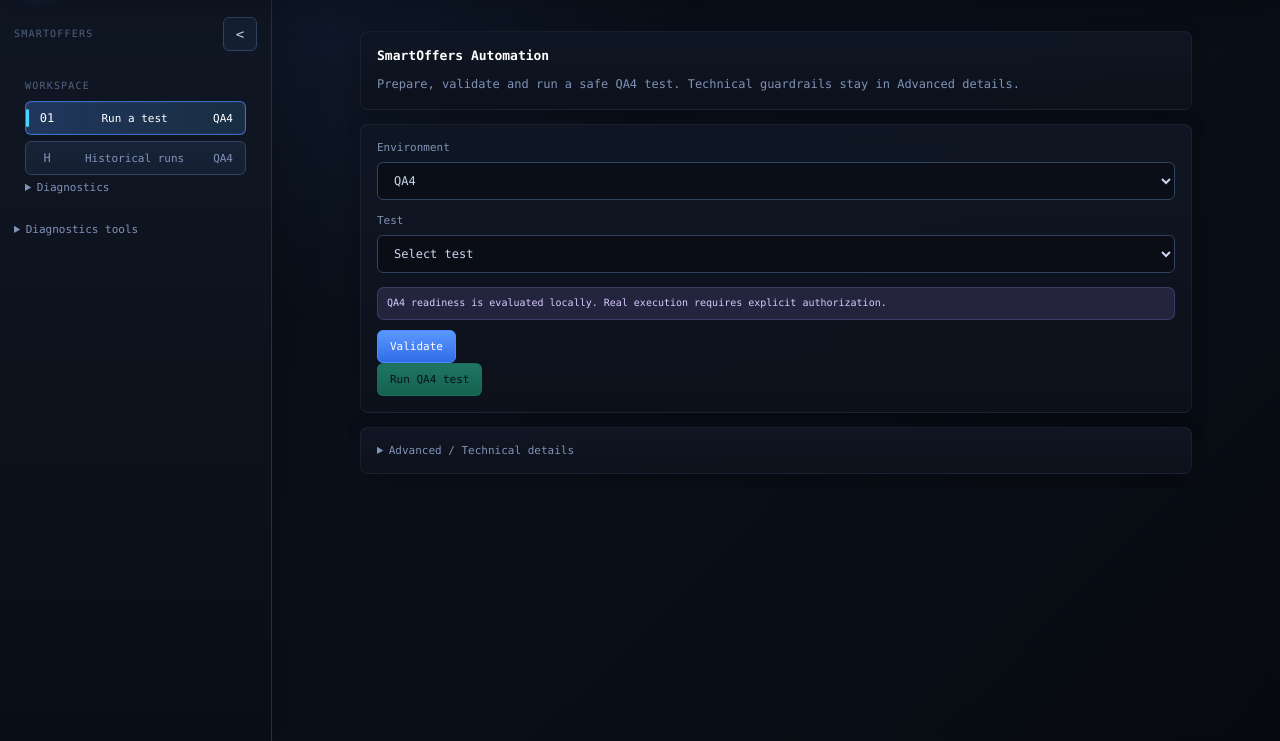
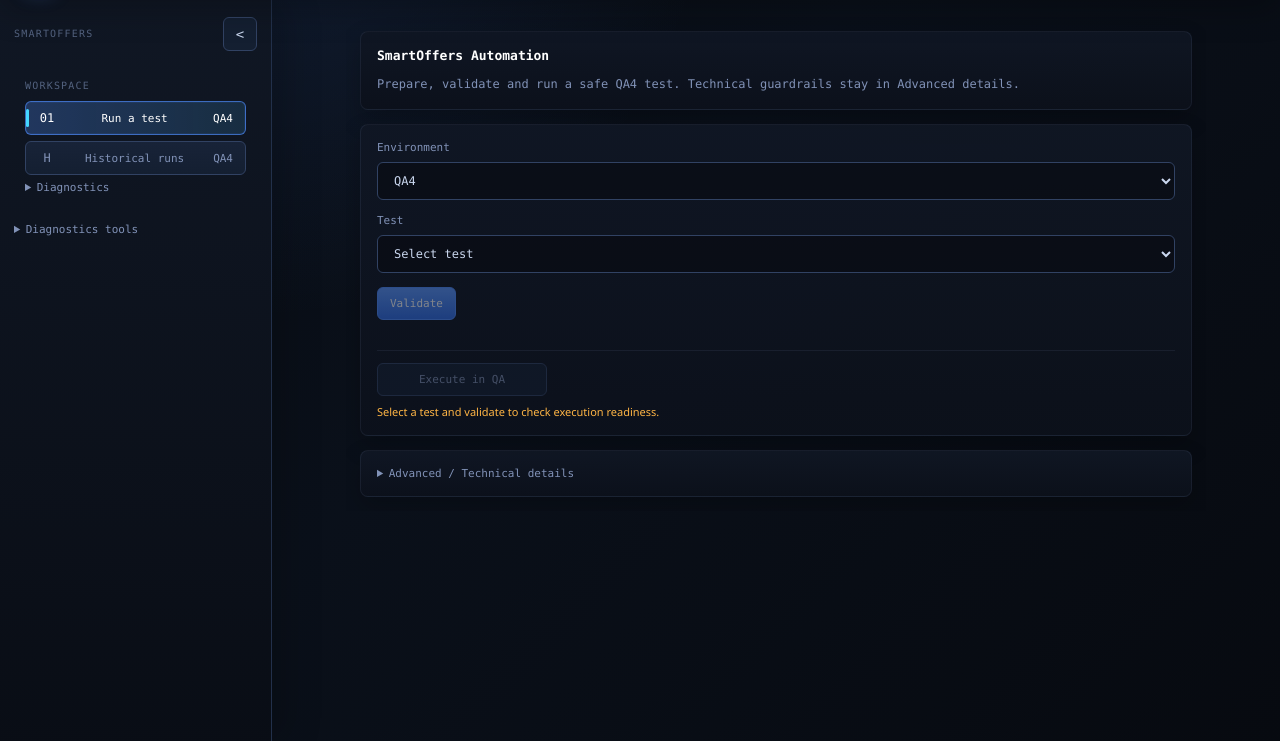
Before and after one commit to 1enzo1/SmartOffers_Automation_Driven, a Flask app: page / in a window 1280 px wide. Shown: the part 59-800 px from the top of the page. Run offline with Flask 3, Linux system fonts and the light colour scheme; data that the repository does not hold is empty.

Commit message:
feat(frontend): simplify QA-first product workflow

```diff
--- a/templates/index.html
+++ b/templates/index.html
@@ -302,6 +302,12 @@ button:disabled {
     box-shadow: none;
 }
 
+button.success:disabled {
+    background: var(--surface-2);
+    border-color: var(--border-strong);
+    color: var(--muted);
+}
+
 .tab-button {
     width: 100%;
     display: flex;
@@ -1019,6 +1025,82 @@ select.runner-select {
     border-color: var(--border-soft);
     background: rgba(7,10,16,.38);
     color: var(--muted);
+}
+
+.product-overview {
+    margin: 4px 0 18px;
+    padding: 13px 14px;
+    border: 1px solid var(--border-soft);
+    border-radius: 8px;
+    background: linear-gradient(135deg, rgba(79,140,255,.09), rgba(20,31,49,.55));
+}
+
+.product-overview .suite-note {
+    margin: 0;
+    border: 0;
+    padding: 0;
+    background: transparent;
+    color: var(--text);
+    font-family: var(--sans);
+    font-size: 13px;
+}
+
+.product-overview .product-mode-note {
+    margin-top: 8px;
+    color: var(--muted);
+    font-size: 11px;
+}
+
+.readiness-summary {
+    display: grid;
+    grid-template-columns: repeat(3, minmax(0, 1fr));
+    gap: 8px;
+    margin: 16px 0 12px;
+}
+
+.readiness-item {
+    padding: 10px 11px;
+    border: 1px solid var(--border-soft);
+    border-radius: 7px;
+    background: rgba(20,31,49,.58);
+}
+
+.readiness-item .k {
+    color: var(--muted-2);
+    font-family: var(--mono);
+    font-size: 10px;
+    text-transform: uppercase;
+    letter-spacing: .06em;
+}
+
+.readiness-item .v {
+    margin-top: 5px;
+    color: var(--text-strong);
+    font-size: 13px;
+    font-weight: 700;
+}
+
+.readiness-item.required .v { color: var(--warn); }
+.readiness-item.info .v { color: var(--muted); }
+
+.product-execute-note {
+    margin: 8px 0 0;
+    color: var(--warn);
+    font-size: 11px;
+}
+
+.product-execute-note.ready { color: var(--good); }
+
+.product-execute-row {
+    margin-top: 14px;
+    padding-top: 12px;
+    border-top: 1px solid var(--border-soft);
+}
+
+.product-execute-row button { min-width: 170px; }
+
+@media (max-width: 720px) {
+    .readiness-summary { grid-template-columns: 1fr; }
 }
 
 .product-result-status.status-pass { color: var(--good); }
@@ -1784,11 +1866,21 @@ pre {
         <div class="card">
             <div class="field"><label for="productEnvironment">Environment</label><select id="productEnvironment"><option value="QA4">QA4</option></select></div>
             <div class="field"><label for="productTest">Test</label><select id="productTest" onchange="resetProductValidation()"><option value="">Select test</option></select></div>
-            <div id="productCatalogSummary" class="suite-note" hidden></div>
-            <p class="suite-note" id="productModeNotice">QA4 readiness is evaluated locally. Real execution requires explicit authorization.</p>
-            <button class="primary" id="productValidate" type="button" onclick="validateProductTest()">Validate</button>
-            <div id="productChecks" class="check-grid" hidden></div>
-            <button class="success" id="productExecute" type="button" onclick="executeProductTest()" disabled>Run QA4 test</button>
+            <div class="product-overview" id="productOverview" hidden>
+                <div id="productCatalogSummary" class="suite-note"></div>
+                <div class="product-mode-note" id="productModeNotice">QA4 readiness is evaluated locally. Real execution requires explicit authorization.</div>
+            </div>
+            <button class="primary" id="productValidate" type="button" onclick="validateProductTest()" disabled>Validate</button>
+            <div id="productReadinessSummary" class="readiness-summary" hidden></div>
+            <details id="productTechnicalReadiness" class="technical-readiness" hidden>
+                <summary>Technical readiness details</summary>
+                <div id="productChecks" class="check-grid" hidden></div>
+            </details>
+            <div class="product-execute-row">
+                <button class="success" id="productExecute" type="button" onclick="executeProductTest()" disabled>Execute in QA</button>
+                <!-- Backward-compatible label marker for existing UI contract tests: disabled>Run QA4 test -->
+                <div id="productExecuteNote" class="product-execute-note">Select a test and validate to check execution readiness.</div>
+            </div>
         </div>
         <div class="card" id="productResult" hidden><h2>Test result</h2><div id="productResultBody" class="summary"></div><div id="productEvidence" class="suite-note" hidden></div><button class="secondary" id="productViewEvidence" type="button" hidden onclick="viewProductEvidence()">View evidence</button><pre id="productEvidenceDetails" class="suite-note" hidden></pre><details id="productTechnicalDetails" class="suite-note" hidden><summary>Advanced / Technical details</summary><pre id="productContractPreview"></pre></details></div>
         <details class="card" id="controlledEvidence"><summary class="field-label">Historical controlled evidence</summary><p class="subtitle">Separate from the current run. Only persisted, sanitized controlled records appear here.</p><div id="controlledEvidenceList" class="suite-note">Loading evidence availability…</div><details id="controlledEvidenceDetails" class="suite-note" hidden><summary>View sanitized JSON</summary><pre id="controlledEvidenceJson"></pre></details></details>
@@ -3401,13 +3493,19 @@ async function loadProductCatalog(){
         const response = await fetch("/api/product-tests")
         const data = await response.json()
         productCatalog = Array.isArray(data.tests) ? data.tests : []
+        const qaGroup = document.createElement("optgroup")
+        qaGroup.label = "Available for QA"
+        const otherGroup = document.createElement("optgroup")
+        otherGroup.label = "Diagnostic / not available"
         productCatalog.forEach(test => {
             const option = document.createElement("option")
             option.value = test.id
             const label = productHumanStatus(test)
             option.textContent = `${test.name} — ${label}`
-            select.appendChild(option)
+            ;(test.id === "create-customer-basic" ? qaGroup : otherGroup).appendChild(option)
         })
+        select.appendChild(qaGroup)
+        select.appendChild(otherGroup)
     } catch (_) {
         select.innerHTML = '<option value="">Catalog unavailable</option>'
     }
@@ -3480,13 +3578,32 @@ function resetProductValidation(){
     document.getElementById("productEvidenceDetails").hidden = true
     document.getElementById("productViewEvidence").hidden = true
     document.getElementById("productTechnicalDetails").hidden = true
+    const readinessSummary = document.getElementById("productReadinessSummary")
+    if(readinessSummary){ readinessSummary.hidden = true; readinessSummary.innerHTML = "" }
+    const technicalReadiness = document.getElementById("productTechnicalReadiness")
+    if(technicalReadiness){ technicalReadiness.hidden = true; technicalReadiness.open = false }
     productEvidenceReference = ""
     productValidationContextRef = ""
     const test = productCatalog.find(item => item.id === selectedProductTest())
     const summary = document.getElementById("productCatalogSummary")
+    const overview = document.getElementById("productOverview")
     if(summary){
         summary.hidden = !test
         summary.textContent = test ? `${test.description} Status: ${productHumanStatus(test)}. ${test.id === "create-customer-basic" ? "No QA request has been sent yet. QA execution requires authorization." : test.id === "recharge-basic" ? "Local diagnostics are available separately." : "Additional operation contract information required."}` : ""
+    }
+    if(overview) overview.hidden = !test
+    const validateButton = document.getElementById("productValidate")
+    if(validateButton) validateButton.disabled = !test
+    const executeNote = document.getElementById("productExecuteNote")
+    if(executeNote){
+        executeNote.classList.remove("ready")
+        executeNote.textContent = !test
+            ? "Select a test and validate to check execution readiness."
+            : test.id === "recharge-basic"
+                ? "QA execution is unavailable for this diagnostic test."
+                : test.id === "activate-offer-basic"
+                    ? "This test is unavailable until its integration contract is approved."
+                    : "Select Validate to check execution readiness."
     }
     const notice = document.getElementById("productModeNotice")
     if(notice && test){
@@ -3599,11 +3716,34 @@ async function validateProductTest(){
     document.getElementById("productExecute").disabled = !productValidated || !qaReady || !productValidationContextRef || testId === "recharge-basic"
     const checks = document.getElementById("productChecks")
     checks.hidden = false
+    const technicalReadiness = document.getElementById("productTechnicalReadiness")
+    if(technicalReadiness) technicalReadiness.hidden = false
     const readinessChecks = [...(data.checks || [data.reason || "Validation blocked"])]
     if(data.execution_ready === true) readinessChecks.push("Execution verification: available")
     if(data.post_execution_db_validation_ready === false) readinessChecks.push("Database post-condition verification: not configured")
     if(data.authorization_state === "REQUIRES_AUTHORIZATION") readinessChecks.push("Authorization: required")
     checks.innerHTML = readinessChecks.map(check => `<div class="check-option">${productValidated ? "[ok]" : "[blocked]"} ${escapeHtml(check)}</div>`).join("")
+    const readinessSummary = document.getElementById("productReadinessSummary")
+    const authorizationRequired = data.authorization_state === "REQUIRES_AUTHORIZATION"
+    if(readinessSummary){
+        const executionReady = Array.isArray(data.checks)
+            && data.checks.includes("QA4 environment")
+            && data.checks.includes("Operation and scenario contract")
+        const dbReady = data.post_execution_db_validation_ready !== false
+        readinessSummary.innerHTML = [
+            ["Infrastructure", executionReady ? "Ready" : "Check required", executionReady ? "" : "info"],
+            ["Authorization", authorizationRequired ? "Required" : "Available", authorizationRequired ? "required" : ""],
+            ["DB verification", dbReady ? "Ready" : "Not configured", dbReady ? "" : "info"]
+        ].map(([key,value,kind]) => `<div class="readiness-item ${kind}"><div class="k">${key}</div><div class="v">${value}</div></div>`).join("")
+        readinessSummary.hidden = false
+    }
+    const executeNote = document.getElementById("productExecuteNote")
+    if(executeNote){
+        executeNote.textContent = authorizationRequired
+            ? "Authorization required before QA execution."
+            : (data.post_execution_db_validation_ready === false ? "Execution can proceed; DB verification is not configured." : "Ready for QA execution.")
+        executeNote.classList.toggle("ready", !document.getElementById("productExecute").disabled)
+    }
     if(!productValidated || data.execution_available !== true) renderProductResult(data)
 }
 
```
